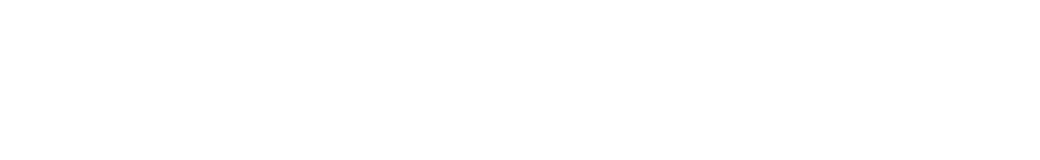
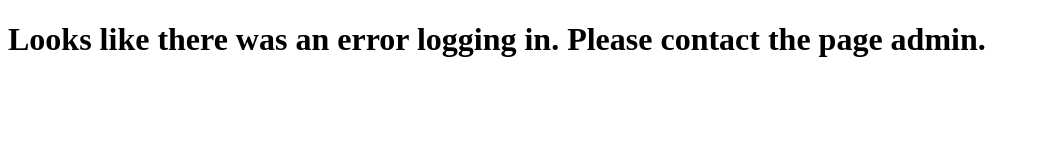
Before and after one commit to wbedu/auth.justforcode.com, a plain HTML site: page 404.html in a window 1280 px wide. Shown: the whole page, without its empty margins (0-1040 px from the left). Drawn offline with Linux system fonts and the light colour scheme.

Commit message:
html titles

```diff
--- a/404.html
+++ b/404.html
@@ -2,9 +2,9 @@
 <html lang="en">
 <head>
     <meta charset="UTF-8">
-    <title>Title</title>
+    <title>404</title>
 </head>
 <body>
-
+<h1>Looks like there was an error logging in. Please contact the page admin.</h1>
 </body>
 </html>
```
Also changed, not shown: index.html (+1 -1 lines).
